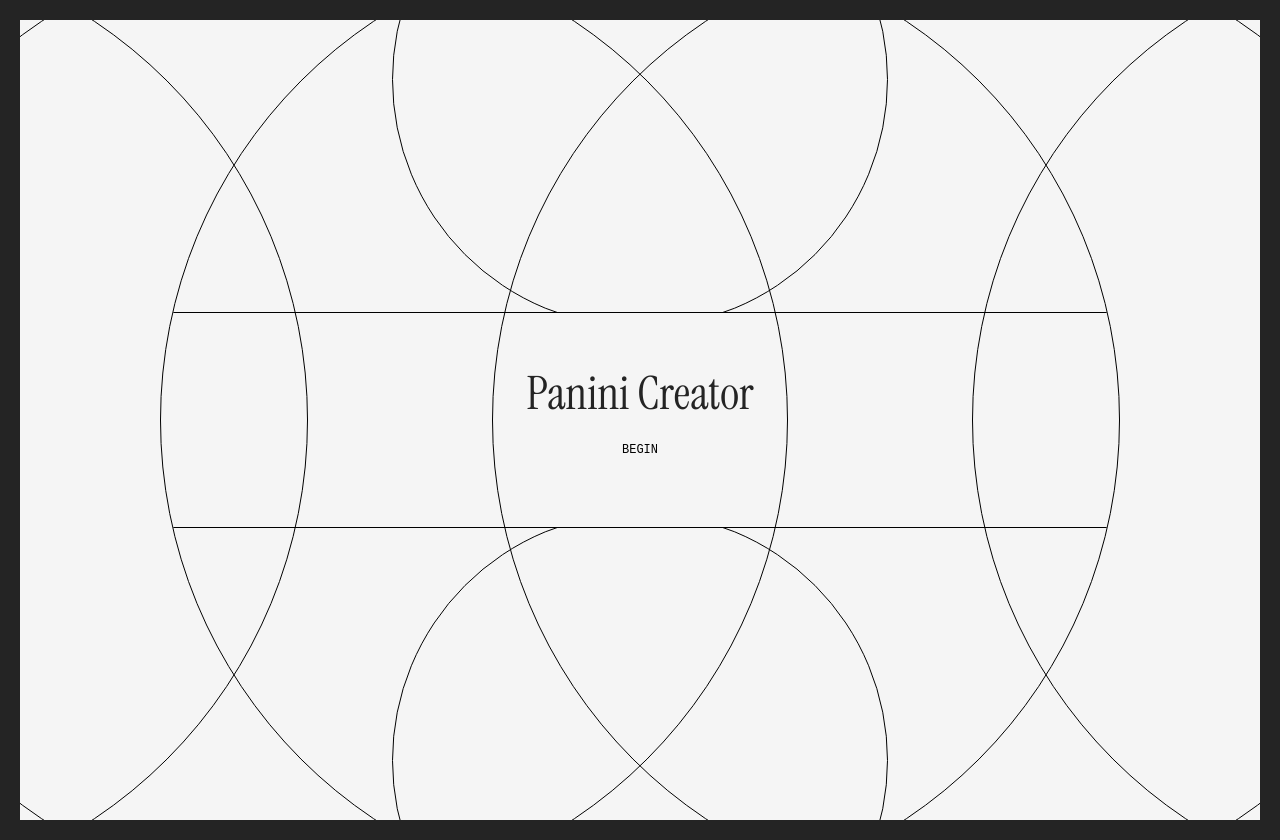
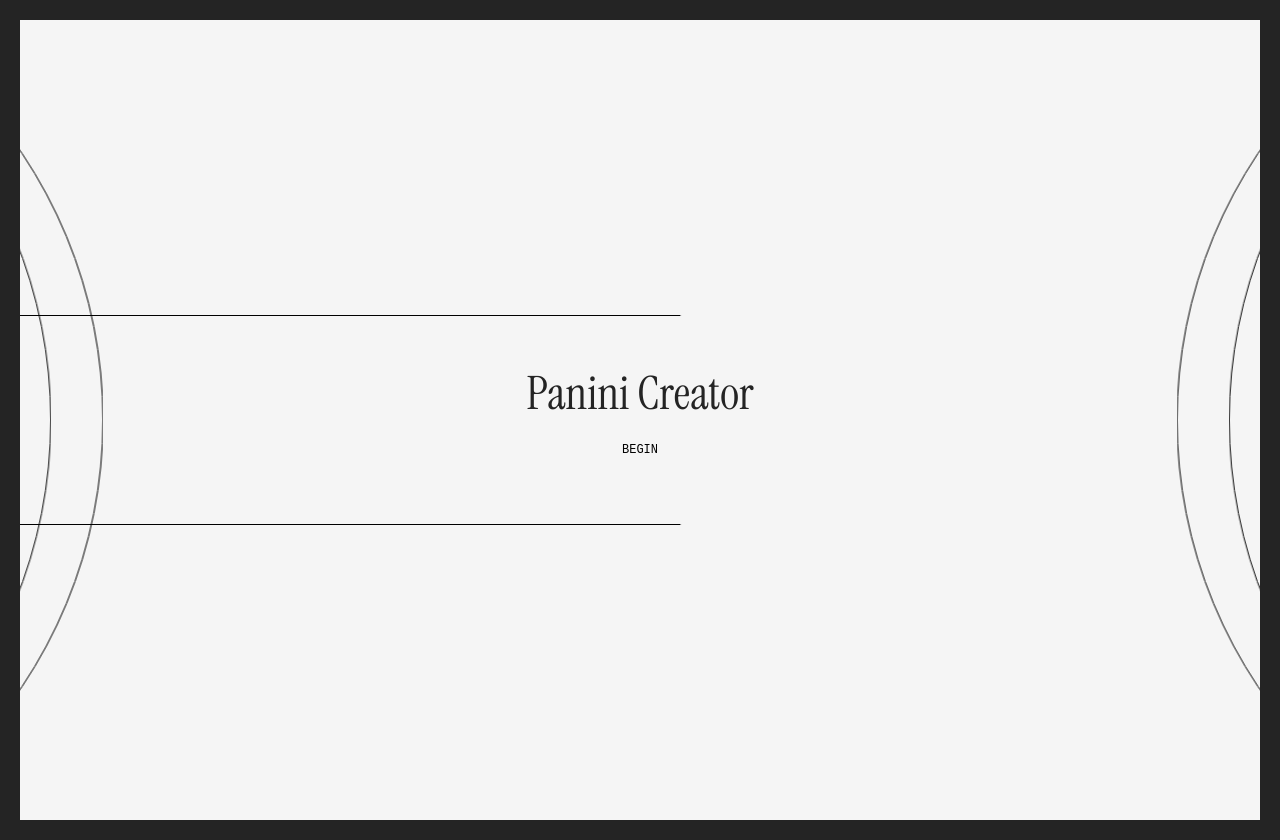
Before and after one commit to Wiecek-K/panini-creator, a React (Vite) app: page / in a window 1280 px wide. Both pictures are taken after a click on the button "BEGIN". Built offline with nearby package versions, Linux system fonts and the light colour scheme; a web font is replaced by a local one.

Commit message:
added rings animations
pls clean this code
and add rest of animations to the main bar

```diff
--- a/src/App.tsx
+++ b/src/App.tsx
@@ -1,16 +1,30 @@
 import './App.css'
+import { useState } from 'react'
 import { SplashScreen } from './components/SplashScreen/SplashScreen'
 
 function App() {
+  const [appState, setAppState] = useState<'start' | 'form' | 'end'>('start')
+  const [isClosing, setIsClosing] = useState(false)
+
+  const handleOpenForm = () => {
+    // setAppState('form')
+    setIsClosing((prev) => !prev)
+  }
+
   return (
     <>
+      {appState === 'start' ? (
         <SplashScreen
           header="Panini Creator"
           btnText="BEGIN"
           btnFnc={() => {
-          null
+            handleOpenForm()
           }}
+          isClosing={isClosing}
         />
+      ) : null}
+      {appState === 'form' ? 'FORM' : null}
+      {appState === 'end' ? 'END' : null}
     </>
   )
 }
--- a/src/components/SplashScreen/SplashScreen.module.css
+++ b/src/components/SplashScreen/SplashScreen.module.css
@@ -4,7 +4,8 @@
 .ringRight,
 .ringTop,
 .ringBottom,
-.ringCenter {
+.ringCenterStatic,
+.ringCenterAnimated {
   border: black 0.5px solid;
   background-color: transparent;
   border-radius: 50%;
@@ -18,6 +19,18 @@
   top: 50%;
   transform: translate(-70%, -50%);
 }
+.moveRingLeft {
+  animation: animationRingLeft 3000ms ease-in forwards;
+}
+@keyframes animationRingLeft {
+  from {
+    transform: translate(-70%, -50%);
+  }
+
+  to {
+    transform: translate(-100%, -50%);
+  }
+}
 
 .ringHalfLeft {
   height: 120%;
@@ -26,6 +39,18 @@
   transform: translate(-20%, -50%);
   left: 0;
   top: 50%;
+}
+.moveRingHalfLeft {
+  animation: animationRingHalfLeft 3000ms ease-in forwards;
+}
+@keyframes animationRingHalfLeft {
+  from {
+    transform: translate(-20%, -50%);
+  }
+
+  to {
+    transform: translate(-100%, -50%);
+  }
 }
 
 .ringHalfRight {
@@ -36,6 +61,18 @@
   right: 0;
   top: 50%;
 }
+.moveRingHalfRight {
+  animation: animationRingHalfRight 3000ms ease-in forwards;
+}
+@keyframes animationRingHalfRight {
+  from {
+    transform: translate(20%, -50%);
+  }
+
+  to {
+    transform: translate(100%, -50%);
+  }
+}
 
 .ringRight {
   height: 120%;
@@ -45,6 +82,17 @@
   right: 0;
   top: 50%;
 }
+.moveRingRight {
+  animation: animationRingRight 3000ms ease-in forwards;
+}
+@keyframes animationRingRight {
+  from {
+    transform: translate(70%, -50%);
+  }
+  to {
+    transform: translate(100%, -50%);
+  }
+}
 
 .ringTop {
   height: 62%;
@@ -52,7 +100,18 @@
   position: absolute;
   top: 0;
   left: 50%;
-  transform: translate(-50%, -38%);
+  transform: translate(-50%, -30%);
+}
+.moveRingTop {
+  animation: animationRingTop 3000ms ease-in forwards;
+}
+@keyframes animationRingTop {
+  from {
+    transform: translate(-50%, -30%) scale(1);
+  }
+  to {
+    transform: translate(-50%, -100%) scale(0.8);
+  }
 }
 
 .ringBottom {
@@ -61,10 +120,21 @@
   position: absolute;
   bottom: 0;
   left: 50%;
-  transform: translate(-50%, 38%);
+  transform: translate(-50%, 30%);
+}
+.moveRingBottom {
+  animation: animationRingBottom 3000ms ease-in forwards;
+}
+@keyframes animationRingBottom {
+  from {
+    transform: translate(-50%, 30%) scale(1);
+  }
+  to {
+    transform: translate(-50%, 100%) scale(0.8);
+  }
 }
 
-.ringCenter {
+.ringCenterStatic {
   display: flex;
   justify-content: center;
   align-items: center;
@@ -77,18 +147,61 @@
   top: 50%;
   transform: translate(-50%, -50%);
 }
+.ringCenterStatic.isClosing {
+  border: none;
+  animation: animationMainBar 3000ms ease-in forwards;
+}
+@keyframes animationMainBar {
+  from {
+    transform: translate(-50%, -50%);
+  }
+  to {
+    transform: translate(-100%, -50%);
+  }
+}
+
+.ringCenterAnimated {
+  border-color: blueviolet;
+  display: none;
+  height: 120%;
+  aspect-ratio: 1 / 1;
+  background-color: transparent;
+  position: absolute;
+  left: 50%;
+  top: 50%;
+  transform: translate(-50%, -50%);
+}
+.ringCenterAnimated.isClosing {
+  display: block;
+  border-width: 0.5px;
+  animation: animationRingCenter 3000ms ease-in forwards;
+}
+
+@keyframes animationRingCenter {
+  from {
+    transform: scale(1) translate(-50%, -50%);
+  }
+  to {
+    transform: scale(2) translate(-25%, -25%);
+  }
+}
 
 .splashScreenText {
   display: inline-block;
   padding-left: 20px;
   padding-right: 20px;
-  background-color: whitesmoke;
+
   padding-top: 50px;
   padding-bottom: 50px;
+  position: absolute;
+  top: 50%;
+  left: 50%;
+  transform: translate(-50%, -50%);
 }
 
 .mainBar {
   width: 100%;
+  height: 210px;
   border: 1px solid black;
   border-left: none;
   border-right: none;
@@ -102,7 +215,7 @@
   margin: 0;
 }
 
-.splashScreenText button {
+.button {
   font-family: 'Oxygen Mono', monospace;
   font-size: 12px;
   font-style: normal;
@@ -110,6 +223,10 @@
   line-height: normal;
   padding: 20px 14px;
   border: none;
+  background-color: transparent;
+}
+
+.textBackground {
   background-color: whitesmoke;
 }
 
--- a/src/components/SplashScreen/SplashScreen.tsx
+++ b/src/components/SplashScreen/SplashScreen.tsx
@@ -3,30 +3,70 @@ import styles from './SplashScreen.module.css'
 interface SplashScreenProps {
   header: string
   btnText: string
+  isClosing?: boolean
   btnFnc(): void
 }
 
 export const SplashScreen = ({
   header,
   btnText,
+  isClosing = false,
   btnFnc,
 }: SplashScreenProps) => {
   return (
     <>
-      <div className={styles.ringLeft} />
-      <div className={styles.ringHalfLeft} />
-      <div className={styles.ringHalfRight} />
-      <div className={styles.ringRight} />
-      <div className={styles.ringTop} />
-      <div className={styles.ringBottom} />
+      <div
+        className={`${styles.ringLeft} ${isClosing ? styles.moveRingLeft : ''}`}
+      />
+      <div
+        className={`${styles.ringHalfLeft} ${
+          isClosing ? styles.moveRingHalfLeft : ''
+        }`}
+      />
+      <div
+        className={`${styles.ringHalfRight} ${
+          isClosing ? styles.moveRingHalfRight : ''
+        }`}
+      />
+      <div
+        className={`${styles.ringRight} ${
+          isClosing ? styles.moveRingRight : ''
+        }`}
+      />
+      <div
+        className={`${styles.ringTop} ${isClosing ? styles.moveRingTop : ''}`}
+      />
+      <div
+        className={`${styles.ringBottom} ${
+          isClosing ? styles.moveRingBottom : ''
+        }`}
+      />
 
-      <div className={styles.ringCenter}>
-        <div className={styles.mainBar}>
-          <div className={styles.splashScreenText}>
-            <h1>{header}</h1>
-            <button onClick={btnFnc}>{btnText}</button>
-          </div>
-        </div>
+      <div
+        className={`${styles.ringCenterStatic} ${
+          isClosing ? styles.isClosing : ''
+        }`}
+      >
+        <div
+          className={`${styles.mainBar} ${isClosing ? styles.moveMainBar : ''}`}
+        />
+      </div>
+
+      <div
+        className={`${styles.ringCenterAnimated} ${
+          isClosing ? styles.isClosing : ''
+        }`}
+      ></div>
+      <div className={styles.splashScreenText}>
+        <h1 className={isClosing ? '' : styles.textBackground}>{header}</h1>
+        <button
+          className={`${isClosing ? '' : styles.textBackground} ${
+            styles.button
+          }`}
+          onClick={btnFnc}
+        >
+          {btnText}
+        </button>
       </div>
     </>
   )
```
Lines whose indentation alone changed are shown as unchanged.
